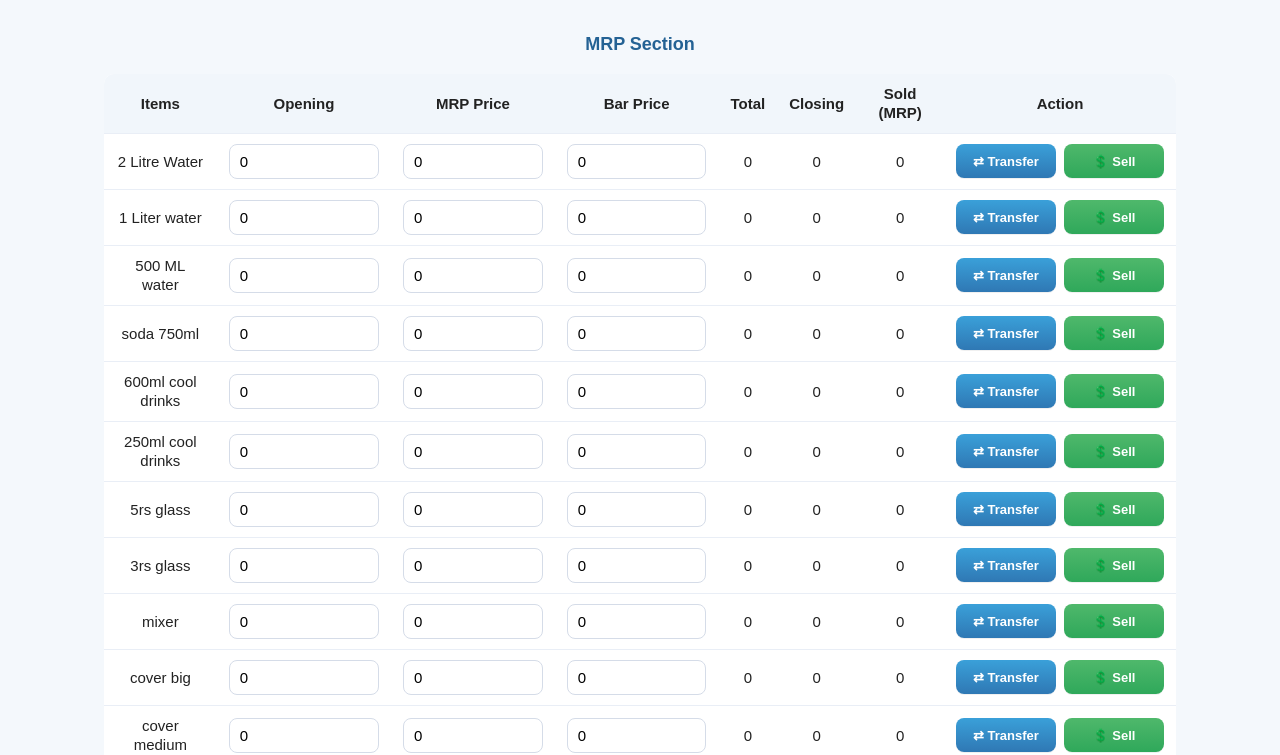
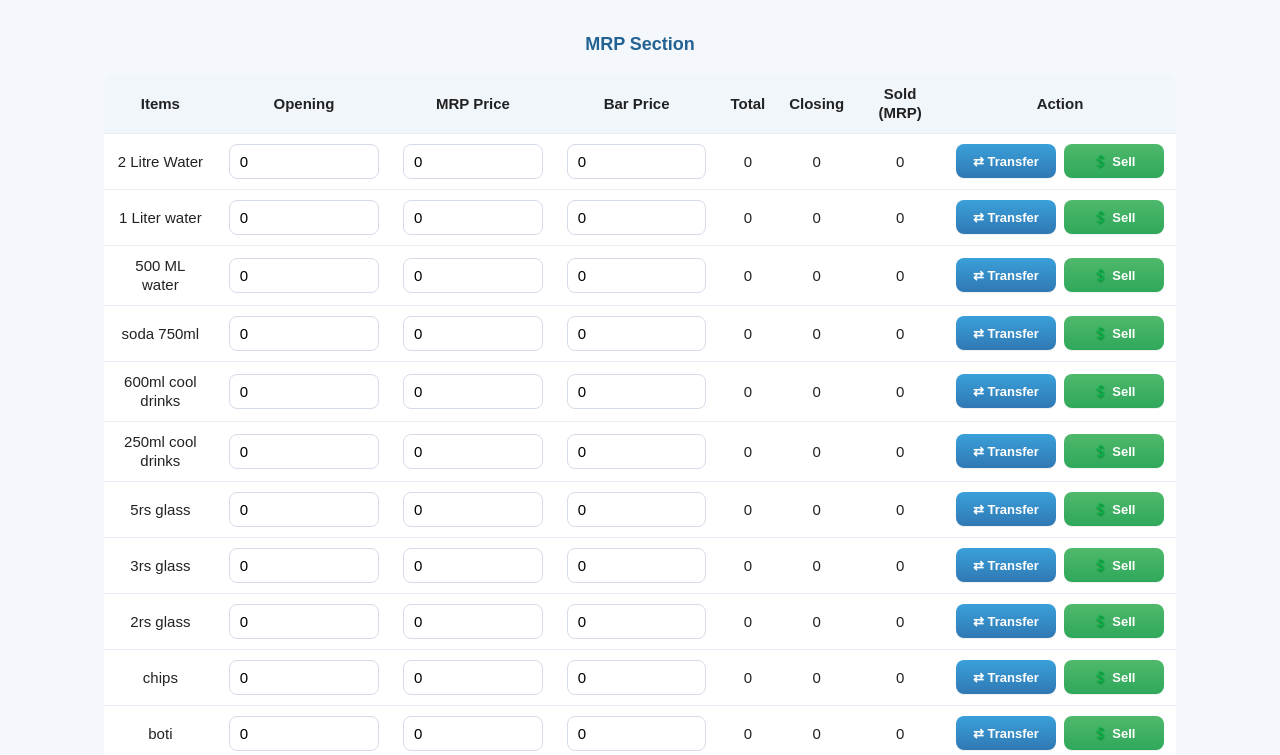
Before and after one commit to Jaishree-P/shop-inventory-system, a plain HTML site: page index.html in a window 1280 px wide. Shown: the part 57-812 px from the top of the page. Drawn offline with Linux system fonts and the light colour scheme.

Commit message:
final-21

```diff
--- a/index.html
+++ b/index.html
@@ -256,7 +256,7 @@ const API_BASE = (function(){
    --------------------------- */
 const defaultItems = [
   "2 Litre Water","1 Liter water","500 ML water","soda 750ml",
-  "600ml cool drinks","250ml cool drinks","5rs glass","3rs glass",
+  "600ml cool drinks","250ml cool drinks","5rs glass","3rs glass","2rs glass","chips","boti","water packet",
   "mixer","cover big","cover medium","cover small"
 ];
 
```
